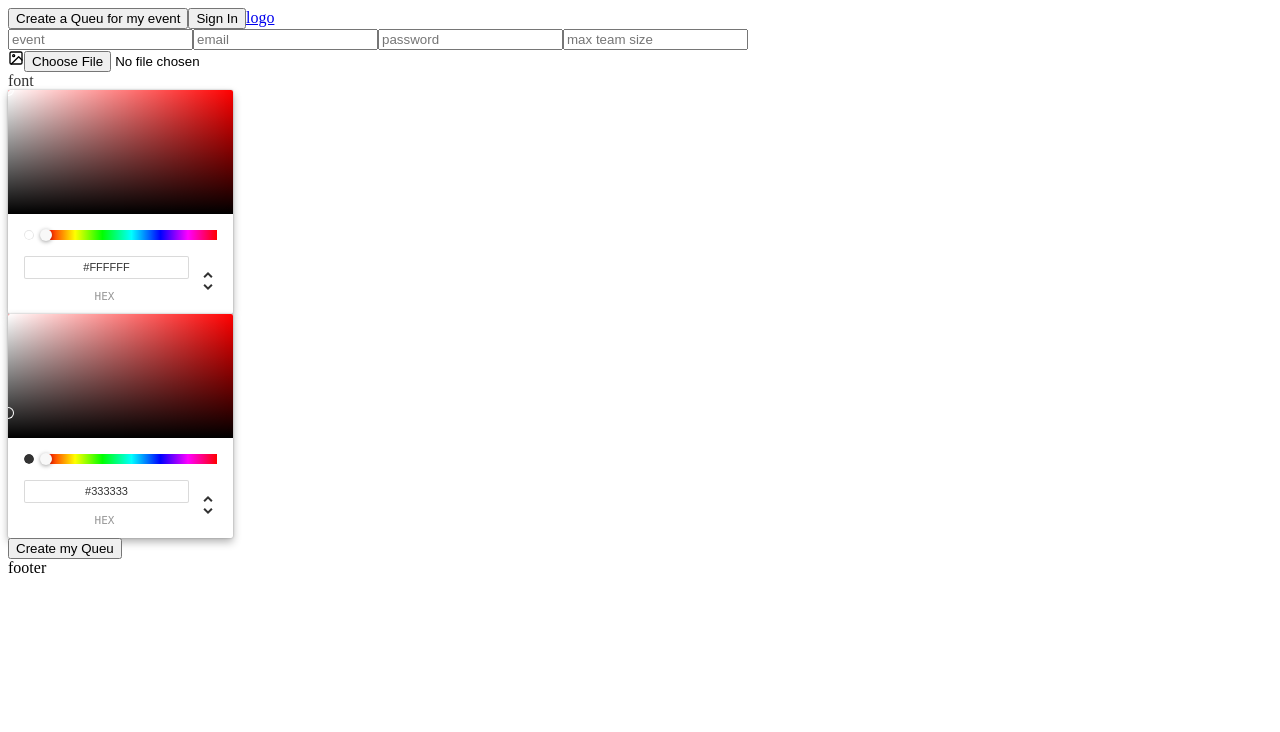
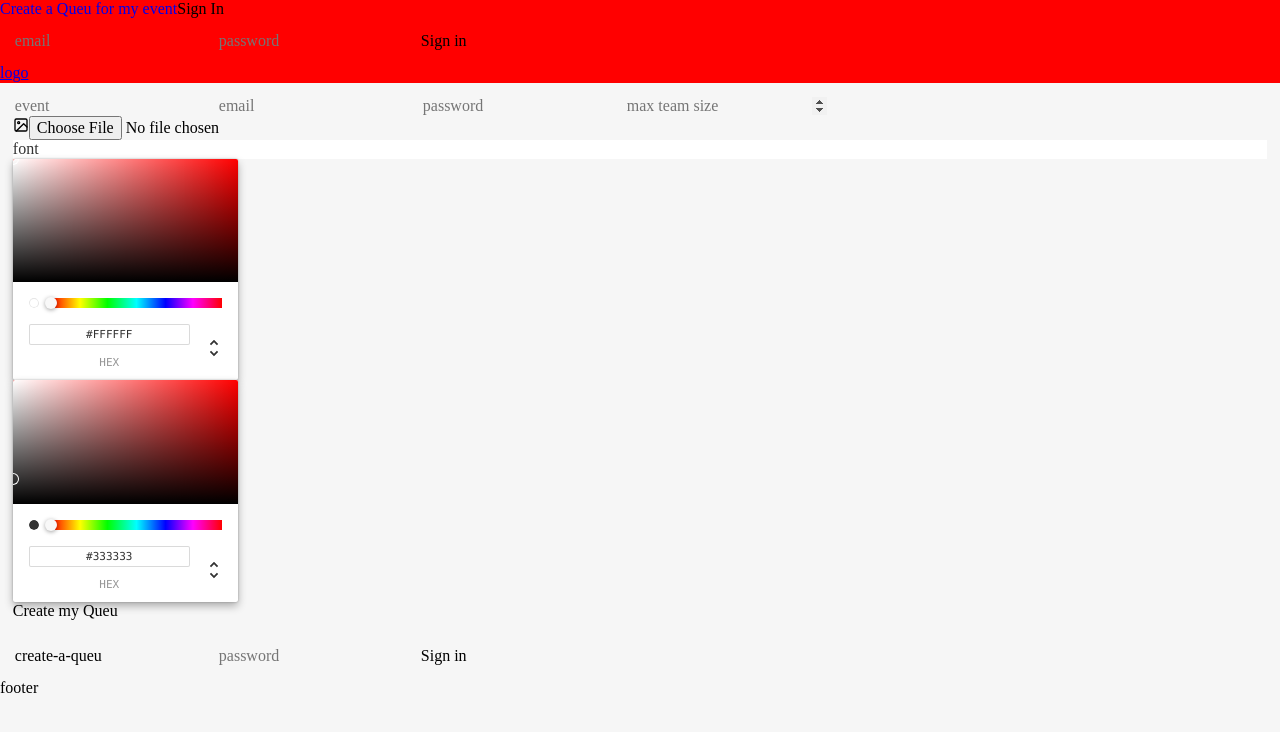
Before and after one commit to Xigrux/queu, a React (Create React App) app in the folder frontend/: page /event/create-a-queu in a window 1280 px wide. Shown: the top 732 px of the page. Built offline with nearby package versions, Linux system fonts and the light colour scheme.

Commit message:
reorganized routing

```diff
--- a/frontend/package.json
+++ b/frontend/package.json
@@ -3,6 +3,7 @@
   "version": "0.1.0",
   "private": true,
   "dependencies": {
+    "normalize.css": "^8.0.1",
     "react": "^16.12.0",
     "react-color": "^2.17.3",
     "react-dom": "^16.12.0",
--- a/frontend/src/App.jsx
+++ b/frontend/src/App.jsx
@@ -36,12 +36,11 @@ class app extends Component {
             <CAQ />
           </Route>
 
-          <Route path="/user/signin" exact={true}>
-            <SignIn />
-          </Route>
-
-          <Route path="/user/signin/:paticipantEmail" exact={true}>
-            <SignIn />
+          <Route path="/:eventID/:paticipantEmail" exact={true}>
+            {/* if no logged in */}
+            {!this.props.authStatus.isLoggedIn && <SignIn />}
+            {/* if logged in */}
+            {this.props.authStatus.isLoggedIn && <Dash />}
           </Route>
         </BrowserRouter>
         <Footer></Footer>
--- a/frontend/src/compotents/Landing.jsx
+++ b/frontend/src/compotents/Landing.jsx
@@ -13,6 +13,7 @@ class landing extends Component {
 
   componentWillMount = async () => {
     // getting event data and passing to global state
+    console.log(this.props.match);
     if (this.props.match.params.eventID) {
       let data = new FormData();
       data.append("eventID", this.props.match.params.eventID);
--- a/frontend/src/compotents/Nav.jsx
+++ b/frontend/src/compotents/Nav.jsx
@@ -1,8 +1,13 @@
 import React, { Component } from "react";
-import { Link } from "react-router-dom";
+import { Link, withRouter } from "react-router-dom";
 import { connect } from "react-redux";
+import SignIn from "./SignIn";
+import "../styles/nav.css";
 
 class nav extends Component {
+  componentDidMount = () => {
+    console.log(this.props);
+  };
   logout = async () => {
     let response = await fetch("/logout");
     let resBody = await response.text();
@@ -18,9 +23,9 @@ class nav extends Component {
             <Link to="/event/create-a-queu">
               <button>Create a Queu for my event</button>
             </Link>
-            <Link to="/user/signin">
-              <button>Sign In</button>
-            </Link>
+
+            <button>Sign In</button>
+            <SignIn />
           </span>
         )}
 
@@ -42,6 +47,6 @@ let propList = () => {
   return {};
 };
 
-let Nav = connect()(nav);
+let Nav = connect()(withRouter(nav));
 
 export default Nav;
--- a/frontend/src/compotents/SignIn.jsx
+++ b/frontend/src/compotents/SignIn.jsx
@@ -12,6 +12,8 @@ class signin extends Component {
   }
 
   componentWillMount = async () => {
+    console.log("here");
+    console.log(this.props);
     this.setState({ email: this.props.match.params.paticipantEmail });
   };
 
--- a/frontend/src/index.js
+++ b/frontend/src/index.js
@@ -3,6 +3,8 @@ import ReactDOM from "react-dom";
 import { Provider } from "react-redux";
 import App from "./App";
 import store from "./store.js";
+import "./styles/style.css";
+import "normalize.css";
 
 ReactDOM.render(
   <Provider store={store}>
--- /dev/null
+++ b/frontend/src/styles/nav.css
@@ -0,0 +1,3 @@
+nav {
+  background-color: red;
+}
--- /dev/null
+++ b/frontend/src/styles/style.css
@@ -0,0 +1,150 @@
+* {
+  box-sizing: border-box;
+  -webkit-touch-callout: none;
+  -webkit-user-select: none;
+  -khtml-user-select: none;
+  -moz-user-select: none;
+  -ms-user-select: none;
+  user-select: none;
+}
+
+body {
+  background-color: #f6f6f6;
+}
+
+a {
+  -webkit-touch-callout: none;
+  -webkit-user-select: none;
+  -khtml-user-select: none;
+  -moz-user-select: none;
+  -ms-user-select: none;
+  user-select: none;
+  -webkit-tap-highlight-color: transparent;
+}
+
+#root {
+  width: 100vw;
+}
+.flex-container {
+  display: flex;
+}
+
+.flex-wrap {
+  flex-wrap: wrap;
+}
+
+.flex-dir-h {
+  flex-direction: row;
+}
+
+.flex-dir-v {
+  flex-direction: column;
+}
+
+.flex-center-h {
+  justify-content: center;
+}
+
+.flex-between-h {
+  justify-content: space-between;
+}
+
+.flex-evenly-h {
+  justify-content: space-evenly;
+}
+
+.flex-around-h {
+  justify-content: space-around;
+}
+
+.flex-end-h {
+  justify-content: flex-end;
+}
+
+.flex-center-v {
+  align-items: center;
+}
+
+.flex-end-v {
+  align-items: flex-end;
+}
+
+.flex-stretch-v {
+  align-items: stretch;
+}
+
+.flex-wrap {
+  flex-wrap: wrap;
+}
+
+button {
+  padding: 0;
+  -webkit-appearance: none;
+  -webkit-writing-mode: unset !important;
+  color: unset;
+  background-color: unset;
+  cursor: pointer;
+  border-width: unset;
+  border-style: unset;
+  border-color: unset;
+  border-image: unset;
+}
+
+input {
+  /* reset */
+  -webkit-writing-mode: unset !important;
+  color: initial;
+  letter-spacing: normal;
+  word-spacing: normal;
+  text-transform: none;
+  background-color: unset;
+  cursor: text;
+  border-width: unset;
+  border-style: unset;
+  border-color: unset;
+  border-image: unset;
+  border-radius: unset;
+  -webkit-touch-callout: all;
+  -webkit-user-select: all;
+  -khtml-user-select: all;
+  -moz-user-select: all;
+  -ms-user-select: all;
+  user-select: all;
+
+  /* custom */
+}
+
+input[type="number"]::-webkit-inner-spin-button,
+input[type="number"]::-webkit-outer-spin-button {
+  opacity: 1;
+}
+
+section {
+  padding: 1vw;
+}
+
+.ellipsis {
+  text-overflow: ellipsis;
+
+  /* Required for text-overflow to do anything */
+  white-space: nowrap;
+  overflow: hidden;
+}
+
+*:focus {
+  outline: 0;
+}
+
+.hidden {
+  display: none;
+}
+
+::-webkit-scrollbar {
+  width: 0px;
+  background: transparent; /* make scrollbar transparent */
+}
+
+.explicit-link {
+  border-bottom: 1px dotted #000;
+  text-decoration: none;
+}
```
Also changed, not shown: 1 other file (tests, documents, lock files or other folders).
